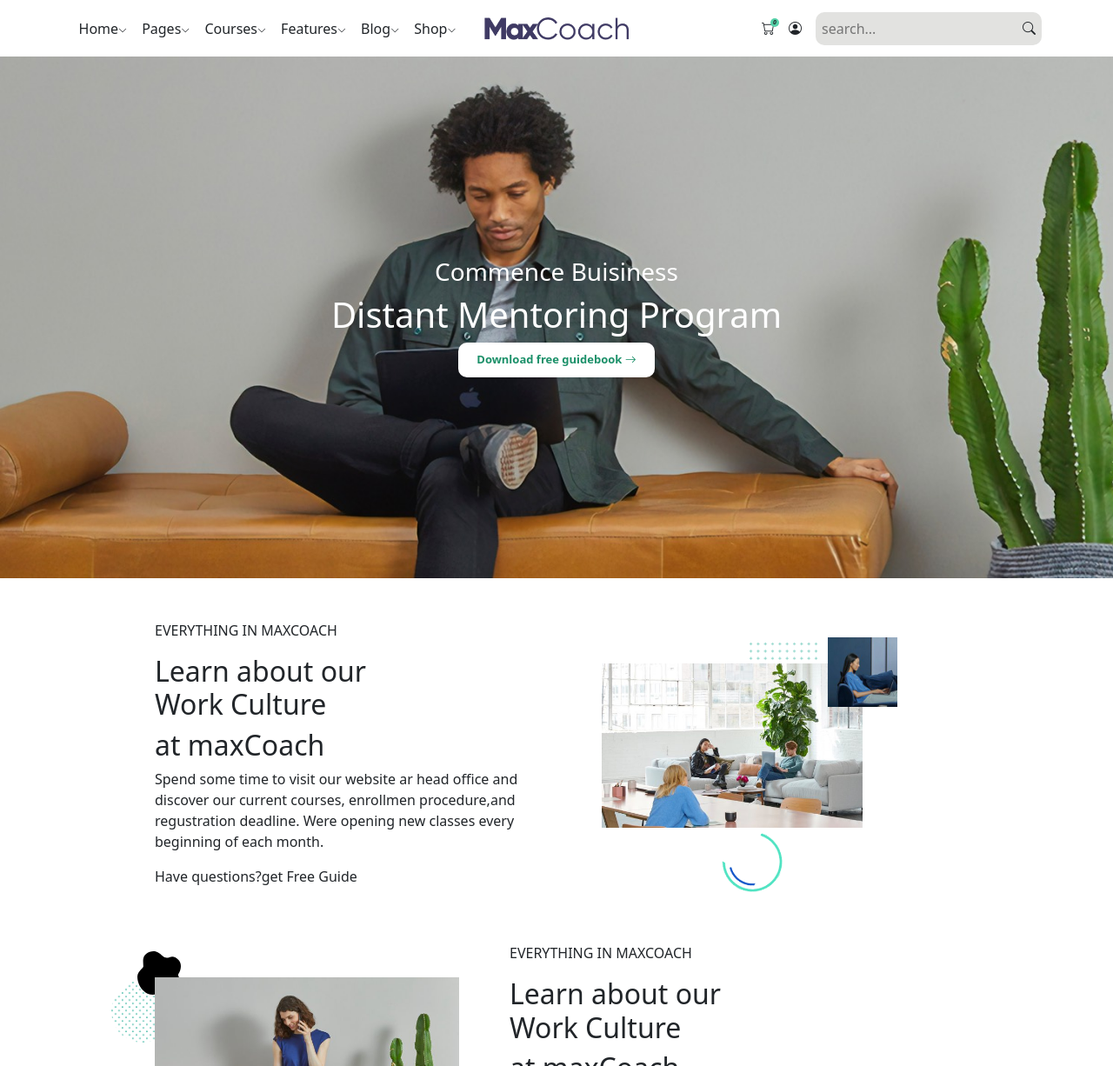
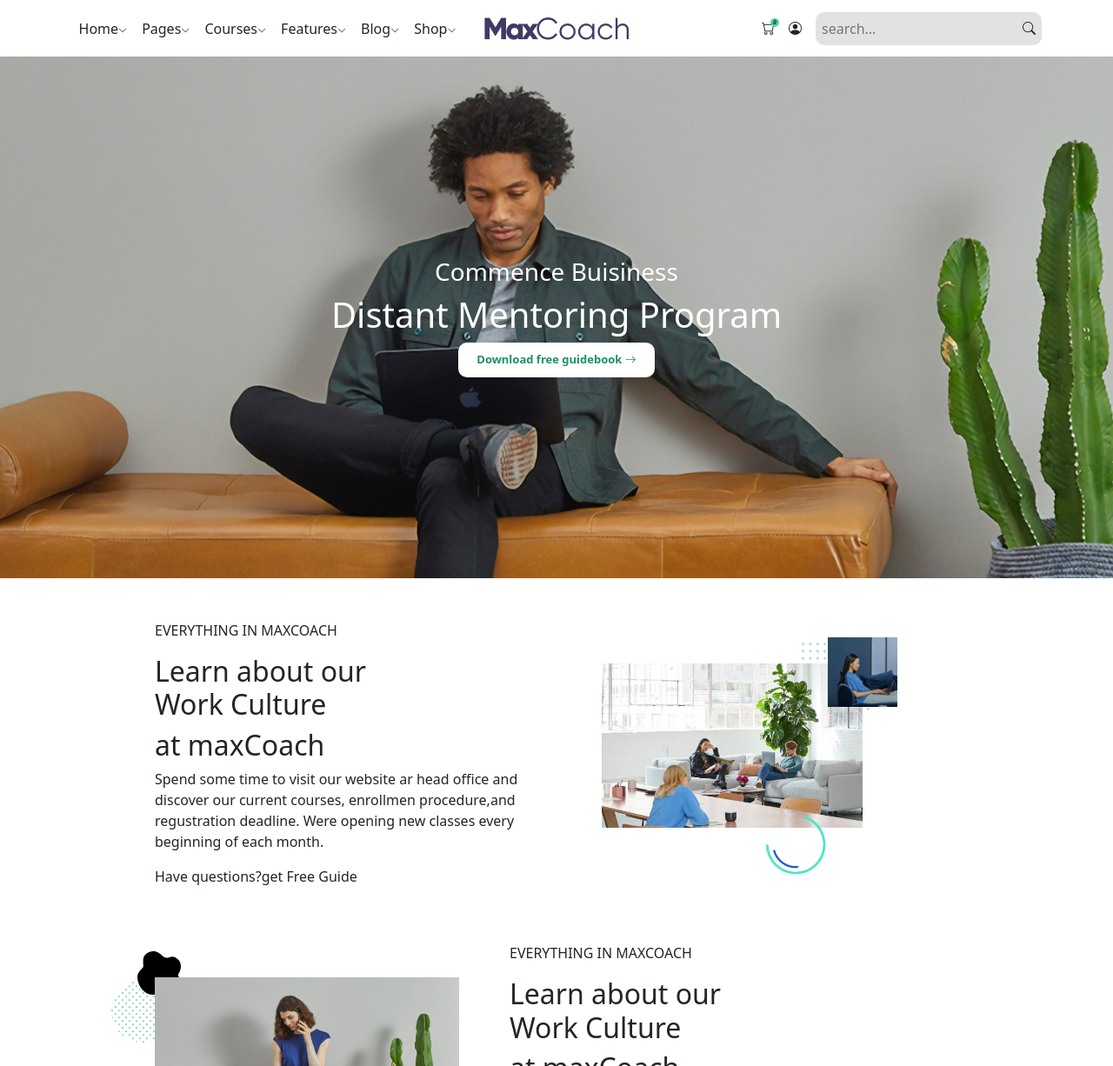
Before and after one commit to Sara-Barbi/proj-html-vuejs, a Vue app: page / in a window 1280 px wide. Shown: the top 1226 px of the page at 87% size. Built offline with nearby package versions, Linux system fonts and the light colour scheme.

Commit message:
img main

```diff
--- a/src/components/MAIN.vue
+++ b/src/components/MAIN.vue
@@ -92,7 +92,7 @@ export default {
     .pattern{
       position: absolute;
       top: 26px;
-      right: 210px;
+      right: 150px;
       width: 78px;
 
     }
@@ -100,8 +100,8 @@ export default {
       width:70px;
       position: absolute;
       z-index: 3;
-      bottom: 10px;
-      right: 250px;
+      bottom: 30px;
+      right: 200px;
 
     }
   }
```
